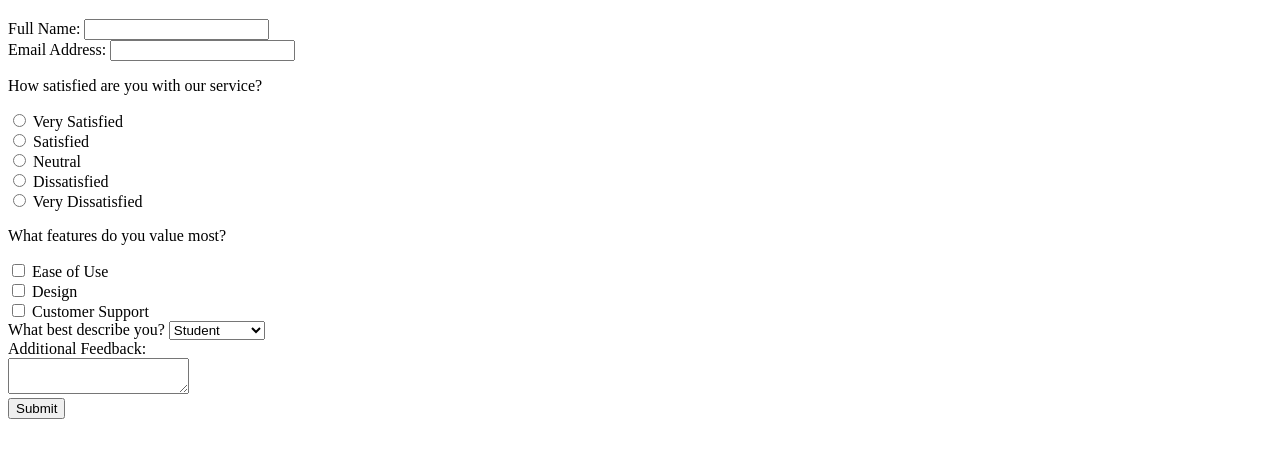
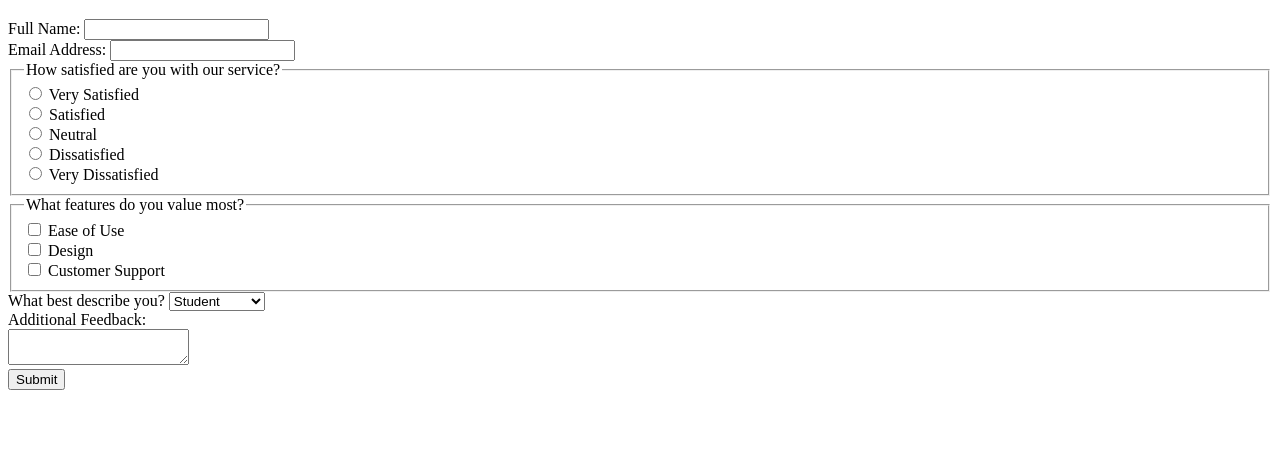
Before and after one commit to Kimox23/Subang-Armada-Progress, a plain HTML site: page HTML/05_Forms/survey_form.html in a window 1280 px wide. Shown: the part 61-518 px from the top of the page. Drawn offline with Linux system fonts and the light colour scheme.

Commit message:
Adding fieldset in the form

```diff
--- a/HTML/05_Forms/survey_form.html
+++ b/HTML/05_Forms/survey_form.html
@@ -8,8 +8,10 @@
 </head>
 
 <body>
+    <header>
+        <h1>Survey Form</h1>
+    </header>
     <main>
-        <h1>Survey Form</h1>
         <form>
             <div>
                 <label for="fullName">Full Name: </label>
@@ -18,8 +20,8 @@
                 <input type="email" id="emailAdd" name="emailAdd">
             </div>
 
-            <div>
-                <p>How satisfied are you with our service?</p>
+            <fieldset>
+                <legend>How satisfied are you with our service?</legend>
                 <input type="radio" name="satisfaction-meter" id="very-satisfied">
                 <label for="very-satisfied">Very Satisfied</label><br>
                 <input type="radio" name="satisfaction-meter" id="satisfied">
@@ -30,19 +32,18 @@
                 <label for="dissatisfied">Dissatisfied</label><br>
                 <input type="radio" name="satisfaction-meter" id="very-dissatisfied">
                 <label for="very-dissatisfied">Very Dissatisfied</label><br>
-            </div>
+            </fieldset>
 
-            <div>
-                <p>What features do you value most?</p>
+            <fieldset>
+                <legend>What features do you value most?</legend>
                 <input type="checkbox" name="easOfUser" id="easOfUser">
                 <label for="easOfUser">Ease of Use</label><br>
                 <input type="checkbox" name="design" id="design">
                 <label for="design">Design</label><br>
                 <input type="checkbox" name="customerSupport" id="customerSupport">
                 <label for="customerSupport">Customer Support</label><br>
-            </div>
+            </fieldset>
 
-            <div>
             <label for="describeYou">What best describe you?</label>
             <select name="describeYou" id="describeYou">
                 <option value="Student">Student</option>
@@ -50,7 +51,6 @@
                 <option value="Hobbyist">Hobbyist</option>
                 <option value="Other">Other</option>
             </select>
-            </div>
 
             <div>
                 <label for="addtionalFeedback">Additional Feedback: </label><br>
```
Also changed, not shown: HTML/06_Portfolio/portfolio.html (+6 -6 lines). Lines whose indentation alone changed are shown as unchanged.
